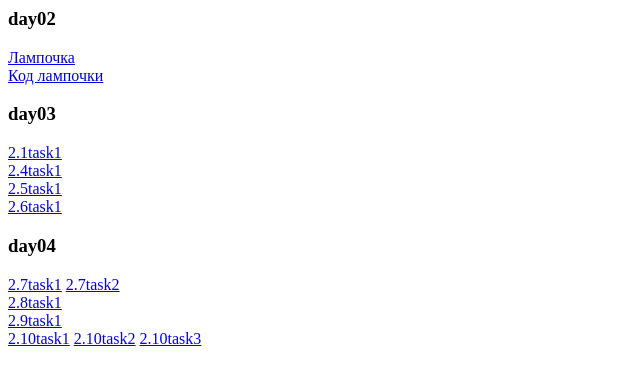
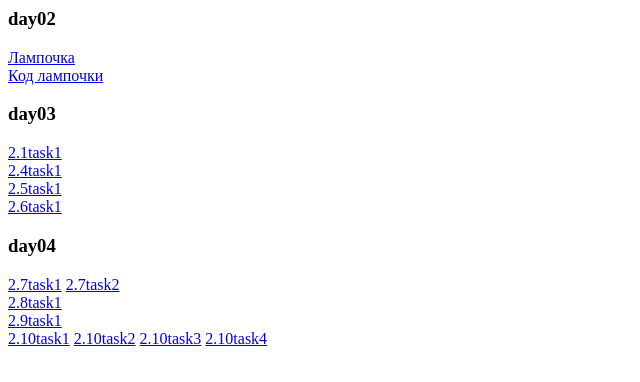
Before and after one commit to philevalex/learning, a plain HTML site: page index.html in a window 1280 px wide. Shown: the full height of the page, 0-640 px from the left. Drawn offline with Linux system fonts and the light colour scheme.

Commit message:
Update index.html

```diff
--- a/index.html
+++ b/index.html
@@ -52,5 +52,8 @@
     <a href="https://philevalex.github.io/learning/day04/2.10task3.html"
       >2.10task3</a
     >
+    <a href="https://philevalex.github.io/learning/day04/2.10task4.html"
+      >2.10task4</a
+    >
   </body>
 </html>
```
